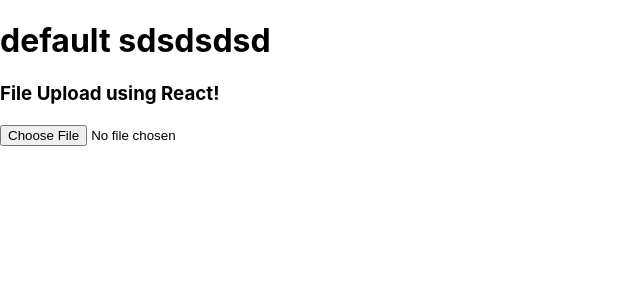
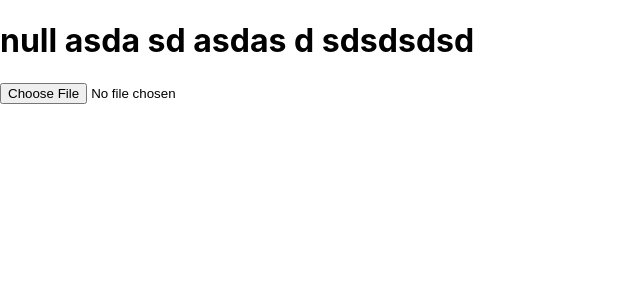
Before and after one commit to cenkakay08/React-WordCount, a React (Create React App) app: page / in a window 1280 px wide. Shown: the top 300 px of the page, without its empty margins (0-640 px from the left). Built offline with nearby package versions, Linux system fonts and the light colour scheme.

Commit message:
string show

```diff
--- a/src/App.js
+++ b/src/App.js
@@ -2,24 +2,36 @@
 
 import React, { useState } from "react";
 
-const App = (props) => {
-  const [text, setText] = useState("default");
-  const [File, setFile] = useState(undefined);
-  const handleupdate = () => {
-    const abc = document.getElementById("input");
-    setFile(abc.files[0]);
+const ImportFromFileBodyComponent = () => {
+  let fileReader;
+  const [text, setText] = useState("null asda sd asdas d");
+  const handleFileRead = (e) => {
+    const content = fileReader.result;
+    setText(content);
+    console.log(content);
+    // … do something with the 'content' …
+  };
 
-    console.log(File);
+  const handleFileChosen = (file) => {
+    fileReader = new FileReader();
+    fileReader.onloadend = handleFileRead;
+    fileReader.readAsText(file);
   };
+
   return (
-    <div>
+    <React.Fragment>
       <h1>{text} sdsdsdsd</h1>
-      <h3>File Upload using React!{console.log(File)}</h3>
-      <div>
-        <input type="file" id="input" onChange={handleupdate} />
+      <div className="upload-expense">
+        <input
+          type="file"
+          id="file"
+          className="input-file"
+          accept=".txt"
+          onChange={(e) => handleFileChosen(e.target.files[0])}
+        />
       </div>
-    </div>
+    </React.Fragment>
   );
 };
 
-export default App;
+export default ImportFromFileBodyComponent;
```
Also changed, not shown: 1 other file (tests, documents, lock files or other folders).
